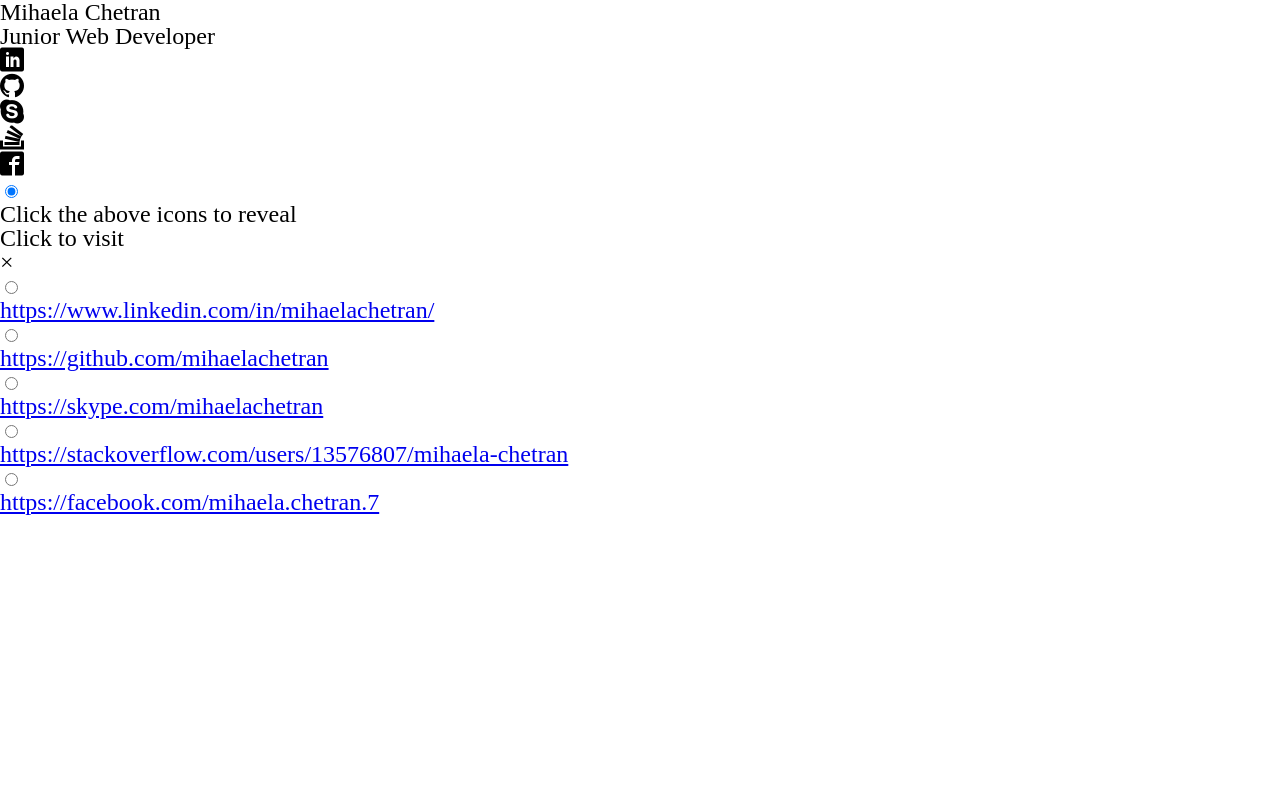
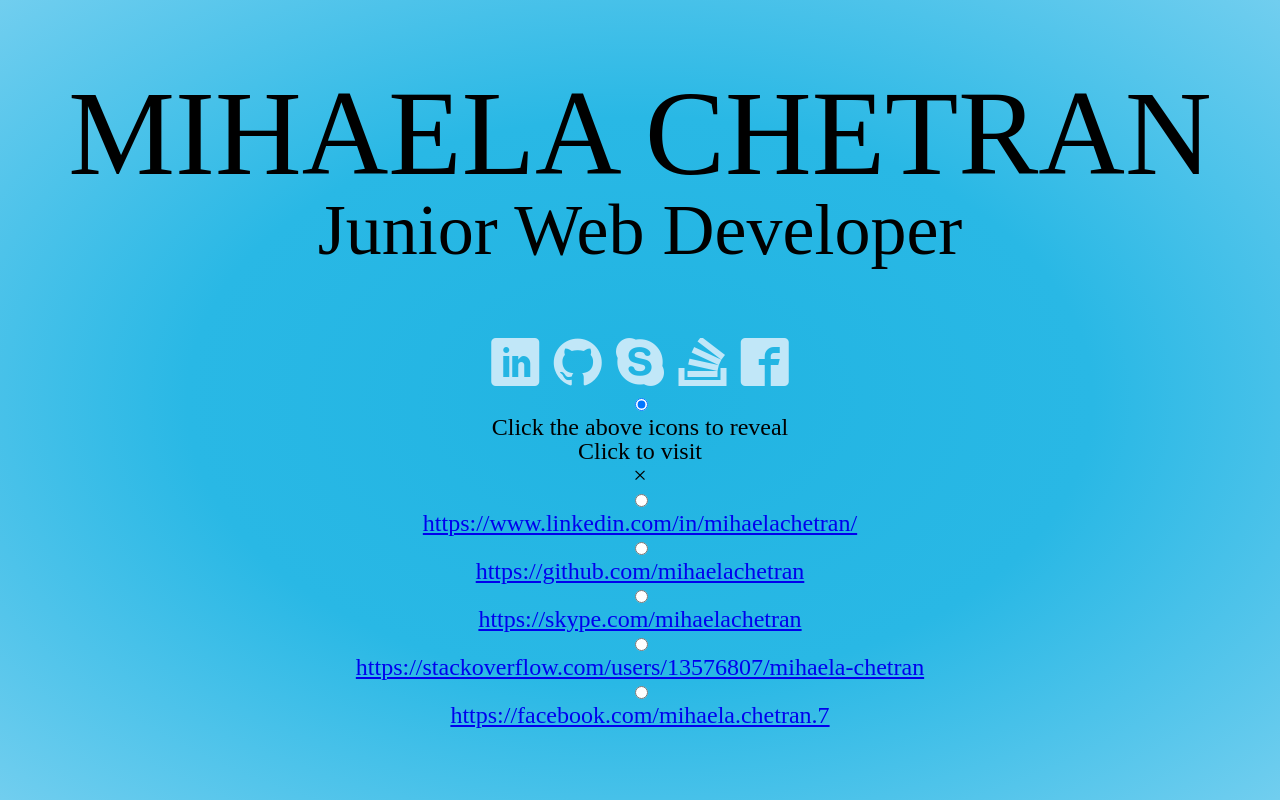
Before and after one commit to mihaelachetran/my-cv, a website: page src/index.pug in a window 1280 px wide. Drawn offline with nearby package versions, Linux system fonts and the light colour scheme; files that its build step writes are made by us from their sources; files whose address does not match are found by name; a web font is replaced by a local one.

Commit message:
style landing page name, title and social icons

```diff
--- a/src/_component/landing-page/landing-page.pug
+++ b/src/_component/landing-page/landing-page.pug
@@ -12,7 +12,7 @@
 .landing-page
   .landing-page__wrapper
     h1.landing-page__name=myFullName
-    h2.lading-page__title=myJobTitle
+    h2.landing-page__title=myJobTitle
     ul.landing-page__social
       each social, key in socialList
         li.landing-page__item
--- a/src/_component/landing-page/landing-page.scss
+++ b/src/_component/landing-page/landing-page.scss
@@ -0,0 +1,35 @@
+.landing-page {
+  min-height: 100%;
+  display: flex;
+  align-items: center;
+  justify-content: center;
+  background-image: radial-gradient(#21b4e2, #29b8e5, #71ceef);
+}
+
+.landing-page__wrapper {
+  text-align: center;
+}
+
+.landing-page__name {
+  font-size: 5rem;
+  text-transform: uppercase;
+  font-family: serif;
+}
+
+.landing-page__title {
+  font-size: 3rem;
+  text-transform: capitalize;
+}
+
+.landing-page__social {
+  display: flex;
+  margin-top: 3rem;
+  justify-content: center;
+}
+
+.landing-page__label {
+  color: rgb(193, 231, 248);
+  padding: 0.1rem 0.3rem;
+  font-size: 2rem;
+  cursor: pointer;
+}
--- a/src/_component/layout/layout.scss
+++ b/src/_component/layout/layout.scss
@@ -5,3 +5,7 @@
 html {
   font-size: calc(12px + (24 - 12)*((100vmin - 400px)/(800 - 400)));
 }
+
+html, body {
+  height: 100%;
+}
```
